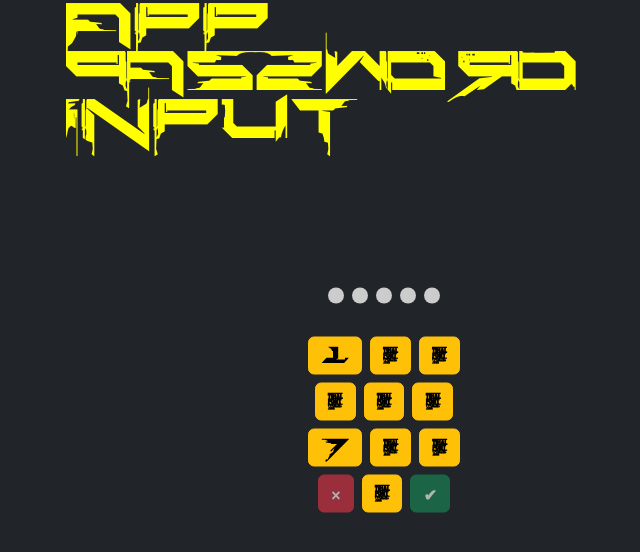
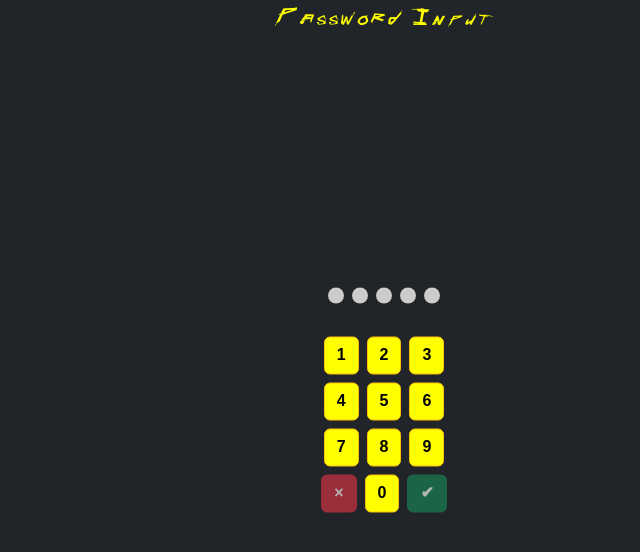
Before and after one commit to Chaibadin00/homeworktoo, an Angular app: page /password in a window 1280 px wide. Shown: the top 552 px of the page, without its empty margins (256-896 px from the left). Built offline with nearby package versions, Linux system fonts and the light colour scheme.

Commit message:
chagnge font

```diff
--- a/src/app/app.component.html
+++ b/src/app/app.component.html
@@ -1,5 +1,5 @@
 <div class="position-absolute top-0 start-50 translate-middle-x">
-    <h1 style="color: yellow;">App Password Input</h1>
+    <h1 style="color: yellow; font-size: x-large;">Password Input</h1>
 </div>
 
 <router-outlet></router-outlet>
--- a/src/app/password-page/password-page.component.css
+++ b/src/app/password-page/password-page.component.css
@@ -16,11 +16,11 @@
 }
 
 .btn-warning {
-    background-color: #ffc107;
+    background-color: yellow;
     color: black;
     font-weight: bold;
 }
 
 .filled {
-    background-color: #ffc107;
+    background-color: yellow;
 }
--- a/src/styles.css
+++ b/src/styles.css
@@ -1,6 +1,6 @@
 @font-face {
     font-family: 'CANNET AGENCY';
-    src: url('./assets/font/CannetAgencyDemoRegular.ttf') format('truetype');
+    src: url('./assets/font/Cyberpunk.ttf') format('truetype');
     font-weight: normal;
     font-style: normal;
 }
```
Also changed, not shown: src/assets/font/CannetAgencyDemoRegular.ttf (deleted), src/assets/font/Cyberpunk.ttf (added).
